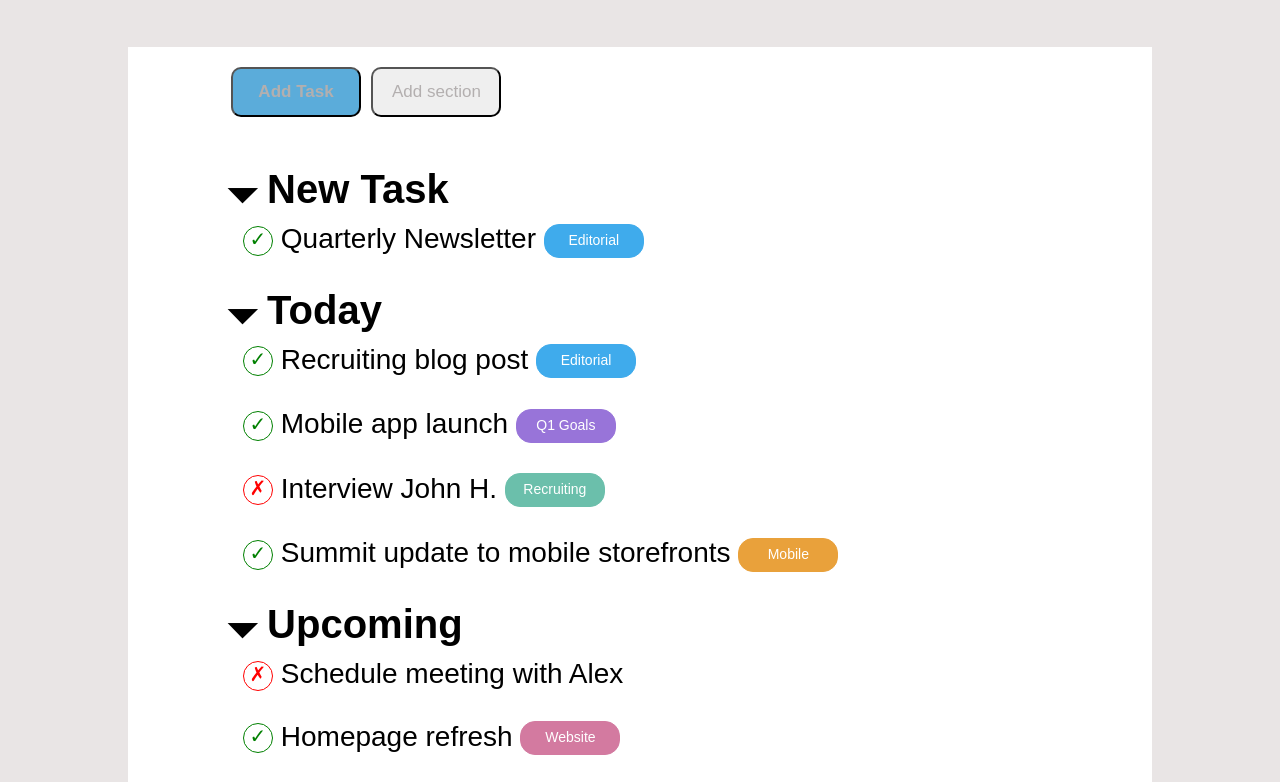
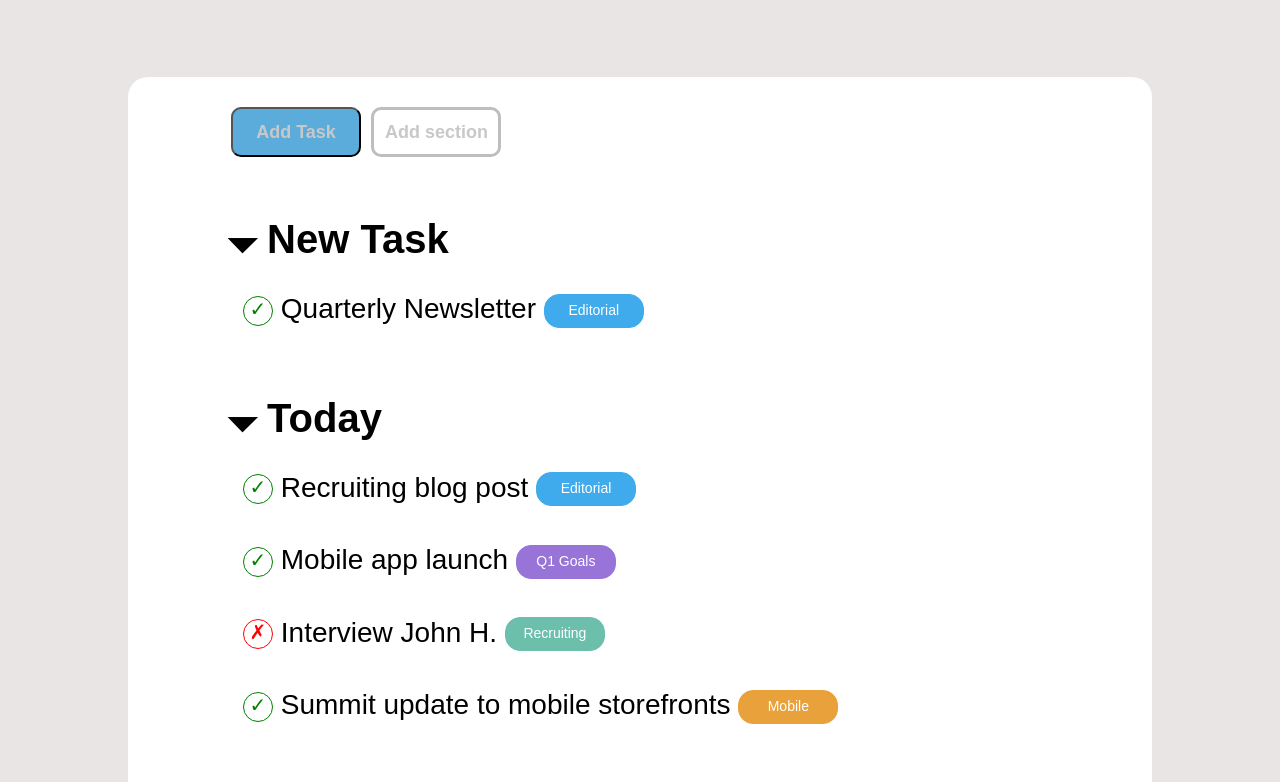
Before and after one commit to mannuccimattia/html-css-toboolist, a plain HTML site: page index.html in a window 1280 px wide. Shown: the part 143-925 px from the top of the page. Drawn offline with Linux system fonts and the light colour scheme.

Commit message:
[FIX] Fixed list formatting

```diff
--- a/css/style.css
+++ b/css/style.css
@@ -36,9 +36,10 @@ h1{
   /* buttons */
 main{
   width: 80%;
-  margin: 50px auto;
-  padding: 20px 100px;
+  margin: 80px auto;
+  padding: 30px 100px;
   background-color: #fff;
+  border-radius: 20px;
 }
 
 .inline-block{
@@ -48,15 +49,21 @@ main{
 .button-size{
   width: 130px;
   height: 50px;
-  font-size: 17px;
+  font-size: 18px;
   border-radius: 10px;
   margin: 0px 3px;
-  color: rgb(179, 175, 175);
+  color: rgb(200, 200, 200);
+  font-weight: 700;
+
 }
 
 #task-button{
-  font-weight: 700;
   background-color: #5BACDA;
+}
+
+#section-button{
+  background-color: #fff;
+  border: 3px solid rgb(190, 190, 190);
 }
   /* end buttons */
 
@@ -66,13 +73,17 @@ main{
 }
 
 .main-list{
-  margin: 50px 0px;
+  margin-top: 60px;
   font-size: 40px;
   font-weight: 800;
 }
 
-li{
-  margin-bottom: 30px;
+.main-list-item{
+  margin-top: 50px;
+}
+
+.sub-list-item{
+  margin: 20px 0px;
 }
 
 .sub-list{
@@ -139,3 +150,5 @@ li{
   background-color: #ACC722;
   border: 1px solid #ACC722;
 }
+  /* end list */
+/*end main  */
--- a/index.html
+++ b/index.html
@@ -26,78 +26,76 @@
       <!-- list -->
      <div >
       <ul class="main-list list-style">
-        <li>
+        <li class="main-list-item">
           <span>&#x1F783; New Task</span>
           <ul class="sub-list list-style">
             <li>
-              <span>
+              <span class="sub-list-item inline-block">
                 <span class="tick symbol v-align-middle">&#x2713;</span> Quarterly Newsletter
               </span>
               <span class="infobox infoblue v-align-middle">Editorial</span>
             </li>
           </ul>
         </li>
-        <li>
+        <li class="main-list-item">
           <span>&#x1F783; Today</span>
           <ul class="sub-list list-style">
             <li>
-              <span>
+              <span class="sub-list-item inline-block">
                 <span class="tick symbol v-align-middle">&#x2713;</span> Recruiting blog post
               </span>
               <span class="infobox infoblue v-align-middle">Editorial</span>
             </li>
             <li>
-              <span>
+              <span class="sub-list-item inline-block">
                 <span class="tick symbol v-align-middle">&#x2713;</span> Mobile app launch
               </span>
               <span class="infobox infopurle v-align-middle">Q1 Goals</span>
             </li>
             <li>
-              <span>
+              <span class="sub-list-item inline-block">
                 <span class="cross symbol v-align-middle">&#x2717;</span> Interview John H.
               </span>
               <span class="infobox infogreen v-align-middle">Recruiting</span>
             </li>
             <li>
-              <span>
+              <span class="sub-list-item inline-block">
                 <span class="tick symbol v-align-middle">&#x2713;</span> Summit update to mobile storefronts
               </span>
               <span class="infobox infoyellow v-align-middle">Mobile</span>
             </li>
           </ul>
         </li>
-        <li>
+        <li class="main-list-item">
           <span>&#x1F783; Upcoming</span>
           <ul class="sub-list list-style">
             <li>
-              <span>
+              <span class="sub-list-item inline-block">
                 <span class="cross symbol v-align-middle">&#x2717;</span> Schedule meeting with Alex
               </span>
             </li>
             <li>
-              <span>
+              <span class="sub-list-item inline-block">
                 <span class="tick symbol v-align-middle">&#x2713;</span> Homepage refresh
               </span>
               <span class="infobox infopink v-align-middle">Website</span>
             </li>
             <li>
-              <span>
+              <span class="sub-list-item inline-block">
                 <span class="tick symbol v-align-middle">&#x2713;</span> Onboard new Sales team members
               </span>
               <span class="infobox infolime v-align-middle">Sales</span>
             </li>
             <li>
-              <span>
+              <span class="sub-list-item inline-block">
                 <span class="tick symbol v-align-middle">&#x2713;</span> Review editorial calendar
               </span>
               <span class="infobox infoblue v-align-middle">Editorial</span>
             </li>
           </ul>
         </li>
-
       </ul>
      </div>
-
     </main>
   </body>
 </html>
```
